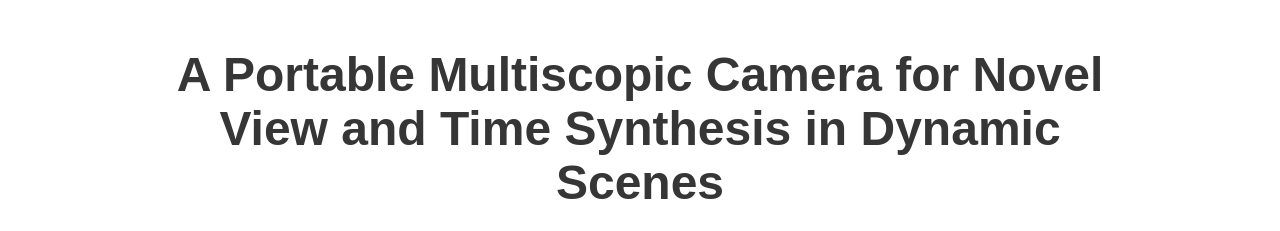
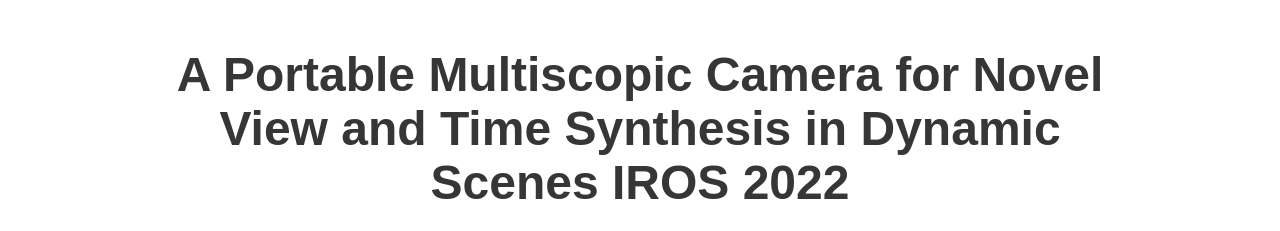
Before and after one commit to YuenFuiLau/YuenFuiLau.github.io, a plain HTML site: page index.html in a window 1280 px wide. Shown: the top 231 px of the page. Drawn offline with nearby package versions, Linux system fonts and the light colour scheme; some icons are missing; a web font is replaced by a local one.

Commit message:
Add files via upload

```diff
--- a/index.html
+++ b/index.html
@@ -49,7 +49,7 @@
     <div class="container is-max-desktop">
       <div class="columns is-centered">
         <div class="column has-text-centered">
-          <h1 class="title is-1 publication-title">A Portable Multiscopic Camera for Novel View and Time Synthesis in Dynamic Scenes</h1>
+          <h1 class="title is-1 publication-title">A Portable Multiscopic Camera for Novel View and Time Synthesis in Dynamic Scenes IROS 2022</h1>
           <div class="is-size-5 publication-authors">
             <span class="author-block">
               <!--a href="https://pages.github.com/">Tianjia Zhang</a>,-->
```
